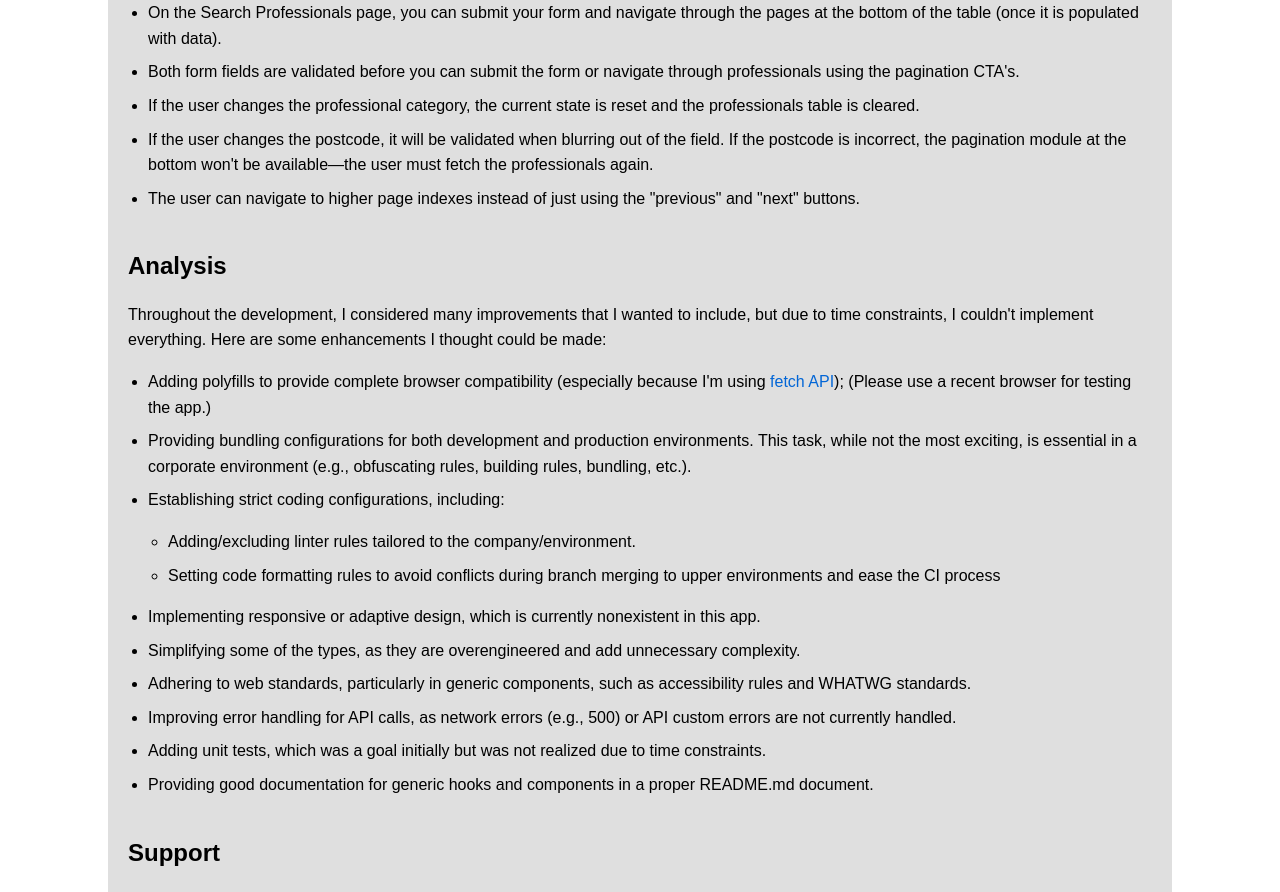
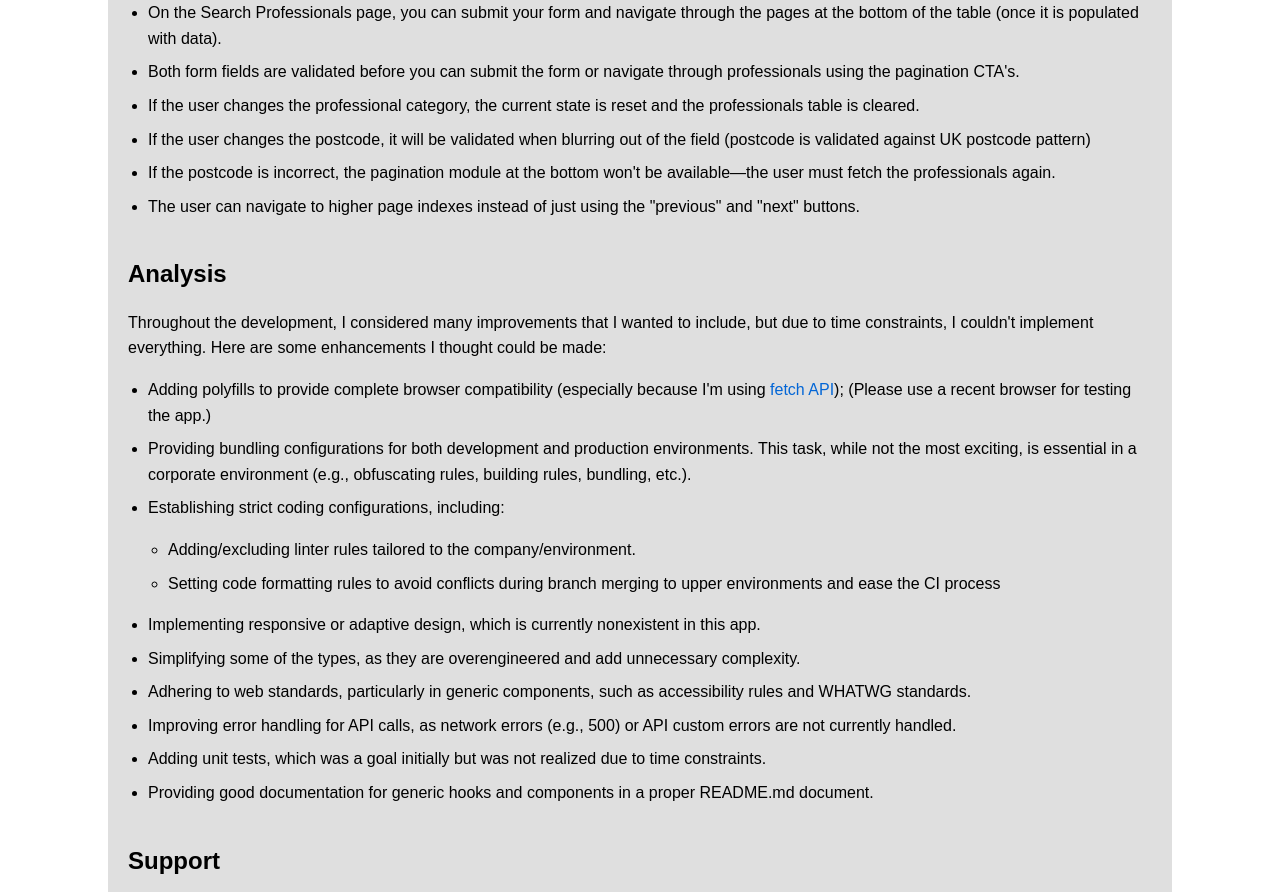
Before and after one commit to token-ed/fe-code-challenge, a React app: page / in a window 1280 px wide. Shown: the part 3440-4332 px from the top of the page. Built offline with nearby package versions, Linux system fonts and the light colour scheme.

Commit message:
Updated readme on demo page

```diff
--- a/src/libs/components/about/about.tsx
+++ b/src/libs/components/about/about.tsx
@@ -208,9 +208,12 @@ export const About: React.FC = () => (
         professionals table is cleared.
       </li>
       <li>
-        If the user changes the postcode, it will be validated when blurring out of the field. If
-        the postcode is incorrect, the pagination module at the bottom won't be available—the user
-        must fetch the professionals again.
+        If the user changes the postcode, it will be validated when blurring out of the field
+        (postcode is validated against UK postcode pattern)
+      </li>
+      <li>
+        If the postcode is incorrect, the pagination module at the bottom won't be available—the
+        user must fetch the professionals again.
       </li>
       <li>
         The user can navigate to higher page indexes instead of just using the "previous" and "next"
```
